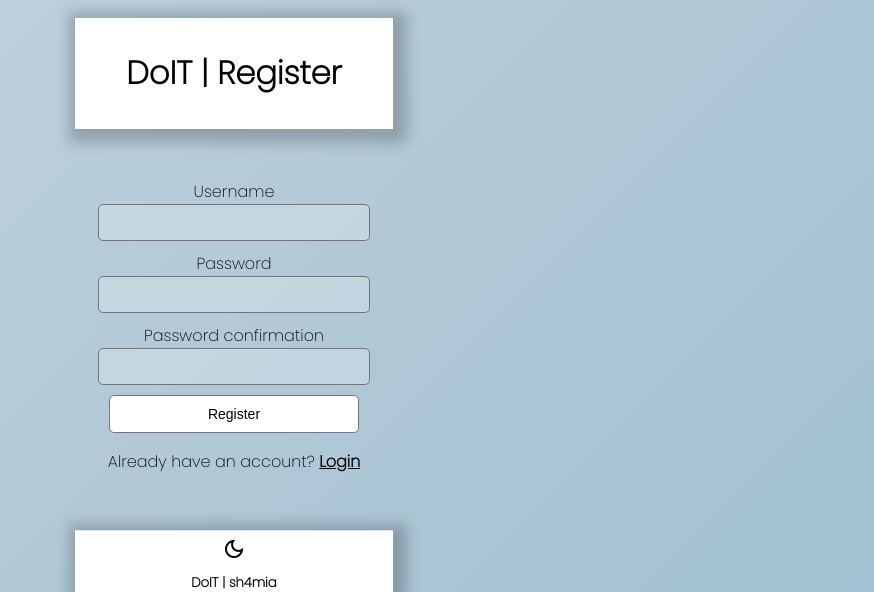
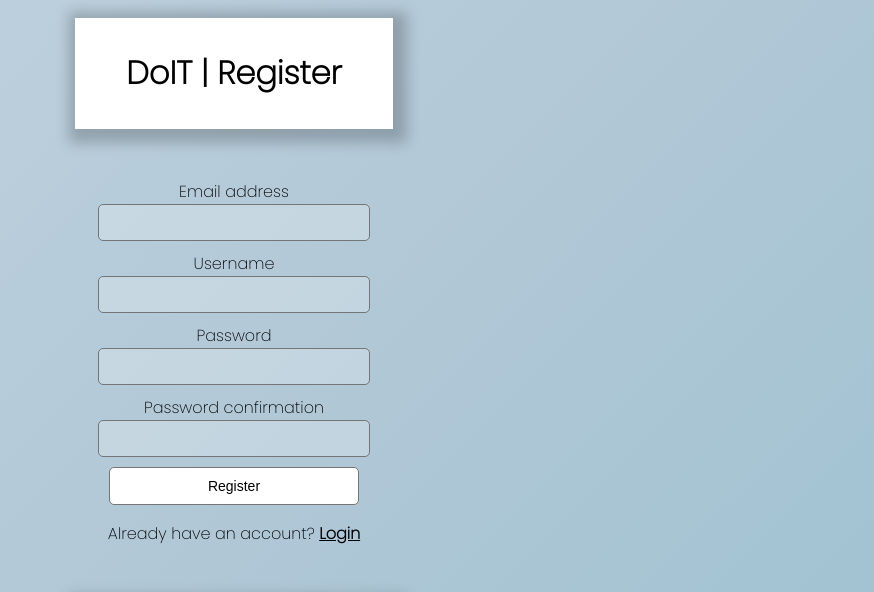
Before and after one commit to sh4mia/DoIT, a Django app: page /register/ in a window 1280 px wide. Shown: the top 592 px of the page, without its empty margins (406-1280 px from the left). Run offline with Django 4.2, Linux system fonts and the light colour scheme.

Commit message:
Added e-mail field to registration.

```diff
--- a/base/forms.py
+++ b/base/forms.py
@@ -1,8 +1,15 @@
 from django import forms
 from .models import Task
-
+from django.contrib.auth.forms import UserCreationForm
+from django.contrib.auth.models import User
 # Reordering Form and View
 
+
+class CustomUserForm(UserCreationForm):
+    class Meta:
+        model = User
+        email = forms.EmailField()
+        fields = ['username', 'email', 'password1', 'password2']
 
 class PositionForm(forms.Form):
     position = forms.CharField()
--- a/base/views.py
+++ b/base/views.py
@@ -7,13 +7,12 @@ from django.urls import reverse_lazy
 
 from django.contrib.auth.views import LoginView
 from django.contrib.auth.mixins import LoginRequiredMixin
-from django.contrib.auth.forms import UserCreationForm
 from django.contrib.auth import login
 
 from django.views import View
 from django.db import transaction
 from .models import Task
-from .forms import PositionForm, TaskForm
+from .forms import PositionForm, TaskForm, CustomUserForm
 
 
 class CustomLoginView(LoginView):
@@ -26,7 +25,7 @@ class CustomLoginView(LoginView):
 
 class RegisterPage(FormView):
     template_name = 'base/register.html'
-    form_class = UserCreationForm
+    form_class = CustomUserForm
     redirect_authenticated_user = True
     success_url = reverse_lazy('tasks')
 
--- a/templates/base/register.html
+++ b/templates/base/register.html
@@ -8,6 +8,9 @@
 <div class="card-body">
     <form method="POST">
         {% csrf_token %}
+        <label>{{form.email.label}}</label>
+        {{form.email}}
+
         <label>{{form.username.label}}</label>
         {{form.username}}
 
```
